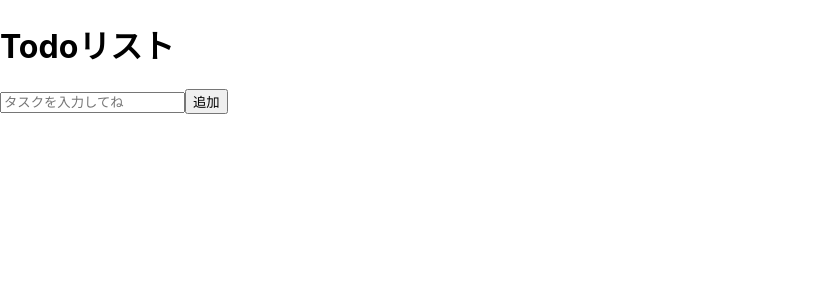
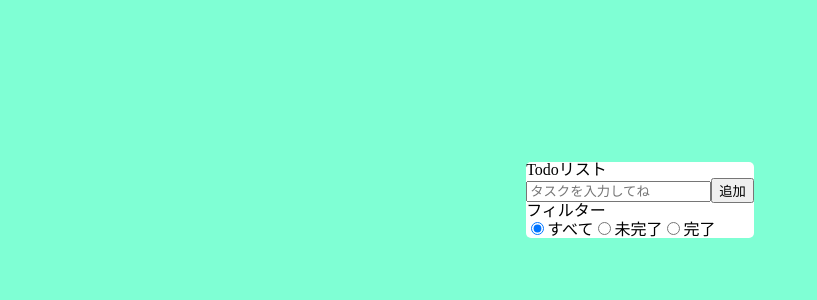
Before and after one commit to keitoku1993/react-todo, a React (Create React App) app: page / in a window 1280 px wide. Shown: the top 300 px of the page, without its empty margins (0-817 px from the left). Built offline with nearby package versions, Linux system fonts and the light colour scheme.

Commit message:
一旦完成

```diff
--- a/src/AddTodo.js
+++ b/src/AddTodo.js
@@ -16,7 +16,7 @@ class AddTodo extends Component {
   }
 
   taskAddClick(event){
-    if(this.state.inputText != ''){
+    if(this.state.inputText !== ''){
       const task = this.state.inputText;
       this.props.taskAdd(task);
       this.setState({
--- a/src/App.js
+++ b/src/App.js
@@ -2,6 +2,7 @@ import React, { Component } from 'react';
 import Title from "./Title.js";
 import AddTodo from "./AddTodo";
 import TaskList from "./TaskList";
+import Filter from "./Filter";
 class App extends Component {
   constructor(){
     super();
@@ -15,7 +16,7 @@ class App extends Component {
     const taskList = this.state.taskList;
 
     taskList.push({
-      date: Date.now(),
+      id: Date.now(),
       completed: false,
       label: task,
     })
@@ -27,9 +28,9 @@ class App extends Component {
   }
 
   onChangeTasks(id){
-    const tasks = this.state.taskList.map(function(task){
+    const tasks = this.state.taskList.map((task) => {
       if(task.id === id){
-        task.id = true
+        task.completed = !task.completed;
       }
       return task;
     })
@@ -38,12 +39,35 @@ class App extends Component {
     })
   }
 
+  filterSet(checkValue){
+    switch(checkValue){
+      case '0':
+        this.setState({
+          filterType: 'all',
+        })
+        break;
+      case '1':
+        this.setState({
+          filterType: 'unCompleted',
+        })
+        break;
+      case '2':
+        this.setState({
+          filterType: 'completed',
+        })
+        break;
+      default:
+        break;
+    }
+  }
+
   render() {
     return (
       <div>
         <Title />
         <AddTodo taskAdd={task => this.handleAddClick(task)}/>
-        <TaskList tasks={this.state.taskList} onChangeTasks={id => this.onChangeTasks(id)} />
+        <TaskList tasks={this.state.taskList} onChangeTasks={id => this.onChangeTasks(id)} filterType={this.state.filterType}/>
+        <Filter filterType={this.state.filterType} filterSet={(checkValue)=>this.filterSet(checkValue)}/>
       </div>
     );
   }
--- /dev/null
+++ b/src/Filter.js
@@ -0,0 +1,56 @@
+import React, { Component } from 'react';
+
+class Filter extends Component {
+  constructor(props){
+    super(props);
+    this.state = {
+      allIsChecked: true,
+      unCompletedIsChecked: false,
+      completedIsChecked: false,
+    };
+  }
+
+  handleRadioClick(checkValue){
+    switch(checkValue){
+      case '0':
+        this.props.filterSet(checkValue);
+        this.setState({
+          allIsChecked: true,
+          unCompletedIsChecked: false,
+          completedIsChecked: false,
+        })
+        break;
+      case '1':
+        this.props.filterSet(checkValue);
+        this.setState({
+          allIsChecked: false,
+          unCompletedIsChecked: true,
+          completedIsChecked: false,
+        })
+        break;
+      case '2':
+        this.props.filterSet(checkValue);
+        this.setState({
+          allIsChecked: false,
+          unCompletedIsChecked: false,
+          completedIsChecked: true,
+        })
+        break;
+      default:
+        break;
+    }
+  }
+
+  render() {
+    return (
+      <div>
+        <p>フィルター</p>
+        <input type="radio" value='0' checked={this.state.allIsChecked} onChange={e=>this.handleRadioClick(e.target.value)}/>すべて
+        <input type="radio" value='1' checked={this.state.unCompletedIsChecked} onChange={e=>this.handleRadioClick(e.target.value)}/>未完了
+        <input type="radio" value='2' checked={this.state.completedIsChecked} onChange={e=>this.handleRadioClick(e.target.value)}/>完了
+      </div>
+    );
+  }
+}
+
+export default Filter;
--- a/src/TaskList.js
+++ b/src/TaskList.js
@@ -2,16 +2,40 @@ import React, { Component } from 'react';
 
 class TaskList extends Component {
   render() {
-    const items = this.props.tasks.map(function(value){
+    const items = this.props.tasks;
+    let filteredItems = [];
+    switch(this.props.filterType){
+      case 'all':
+        filteredItems = items;
+        break;
+      case 'unCompleted':
+        for(var i = 0; i < items.length; i++){
+          if(items[i].completed){
+          }else{
+            filteredItems.push(items[i]);
+          }
+        }
+        break;
+      case 'completed':
+        for(var j = 0; j < items.length; j++){
+          if(items[j].completed){
+            filteredItems.push(items[j]);
+          }
+        }
+        break;
+      default:
+        break;
+    }
+    const renderList = filteredItems.map((task) => {
       return(
-        <li key={value.id}>
-          <input type="checkbox" checked={value.completed} onChange={e => this.props.onChangeTasks(value.id)}/>
-          {value.label}
+        <li key={task.id}>
+          <input type="checkbox" checked={task.completed} onChange={e => this.props.onChangeTasks(task.id)}/>
+          {task.label}
         </li>
-      )
+      );
     })
     return (
-      <ul>{items}</ul>
+      <ul>{renderList}</ul>
     );
   }
 }
--- a/src/index.js
+++ b/src/index.js
@@ -1,6 +1,7 @@
 import React from 'react';
 import ReactDOM from 'react-dom';
-import './index.css';
+import './stylesheet/index.css';
+import './stylesheet/reset.css';
 import App from './App';
 import * as serviceWorker from './serviceWorker';
 
--- a/src/index.css
+++ b/src/stylesheet/index.css
@@ -6,6 +6,17 @@ body {
     sans-serif;
   -webkit-font-smoothing: antialiased;
   -moz-osx-font-smoothing: grayscale;
+  background-color: aquamarine;
+  display: flex;
+  justify-content: center;
+  align-items: center;
+  height:50vh;
+
+}
+
+#root{
+  background-color:#fff;
+  border-radius: 5px;
 }
 
 code {
--- /dev/null
+++ b/src/stylesheet/reset.css
@@ -0,0 +1,47 @@
+/* http://meyerweb.com/eric/tools/css/reset/
+v2.0 | 20110126
+License: none (public domain)
+*/
+html, body, div, span, applet, object, iframe,
+h1, h2, h3, h4, h5, h6, p, blockquote, pre,
+a, abbr, acronym, address, big, cite, code,
+del, dfn, em, img, ins, kbd, q, s, samp,
+small, strike, strong, sub, sup, tt, var,
+b, u, i, center,
+dl, dt, dd, ol, ul, li,
+fieldset, form, label, legend,
+table, caption, tbody, tfoot, thead, tr, th, td,
+article, aside, canvas, details, embed,
+figure, figcaption, footer, header, hgroup,
+menu, nav, output, ruby, section, summary,
+time, mark, audio, video {
+margin: 0;
+padding: 0;
+border: 0;
+font-size: 100%;
+font: inherit;
+vertical-align: baseline;
+}
+/* HTML5 display-role reset for older browsers */
+article, aside, details, figcaption, figure,
+footer, header, hgroup, menu, nav, section {
+display: block;
+}
+body {
+line-height: 1;
+}
+ol, ul {
+list-style: none;
+}
+blockquote, q {
+quotes: none;
+}
+blockquote:before, blockquote:after,
+q:before, q:after {
+content: '';
+content: none;
+}
+table {
+border-collapse: collapse;
+border-spacing: 0;
+}
```
Also changed, not shown: src/App.css (deleted, +0 -32 lines).
